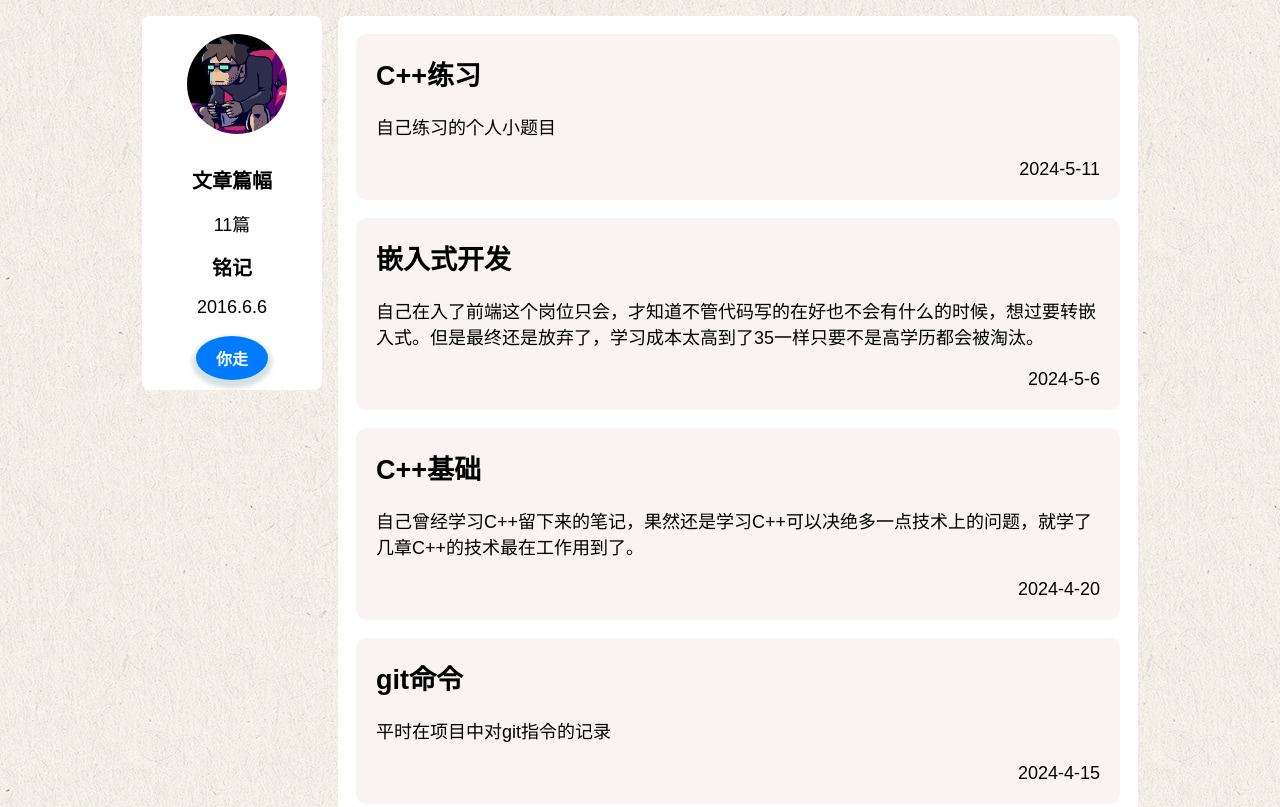
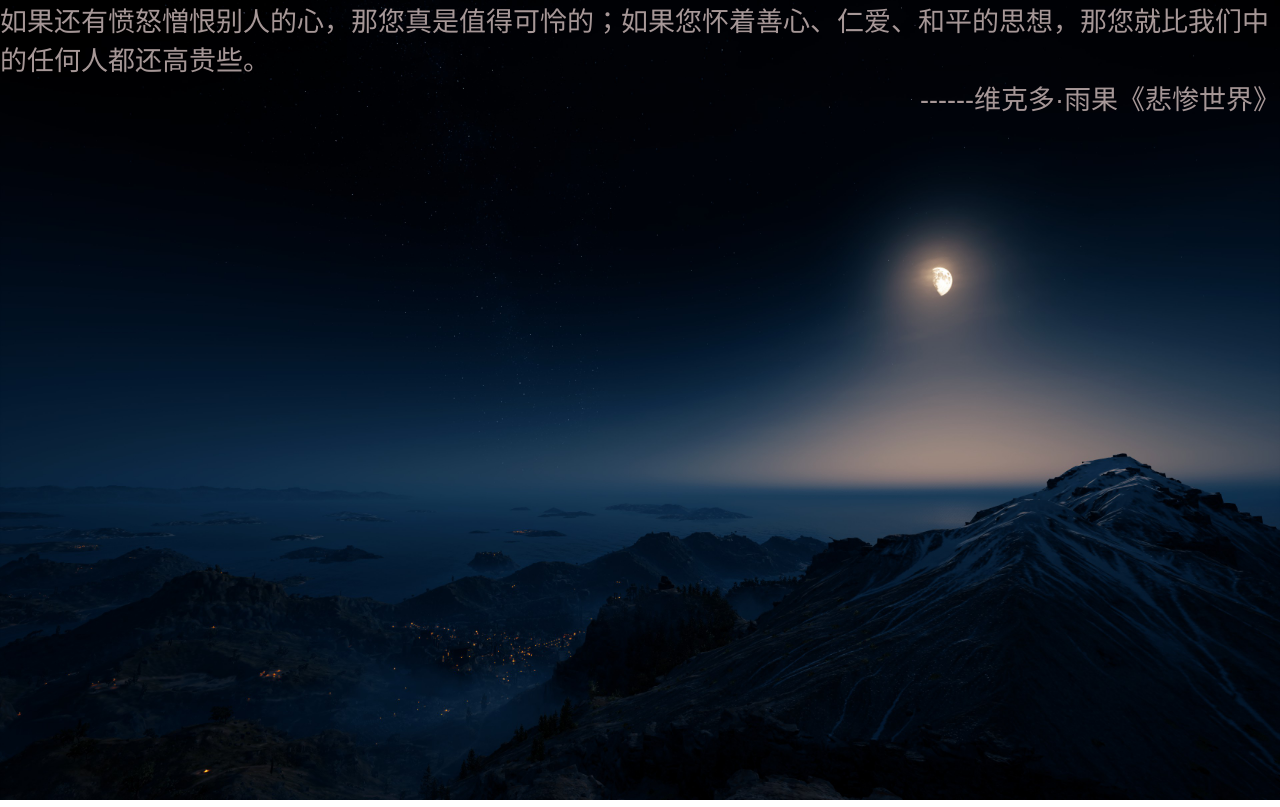
Before and after one commit to lovecatstomato/Boke, a website built with Vite: page yemian/zhuye.html in a window 1280 px wide. Shown: the top 807 px of the page. Built offline with nearby package versions, Linux system fonts and the light colour scheme.

Commit message:
卡屏修改

```diff
--- a/yemian/zhuycounter.js
+++ b/yemian/zhuycounter.js
@@ -17,7 +17,7 @@ export function duqvmdwenjian() {
 
 let allData = []; // 存储所有文章数据
 let currentPage = 1; // 当前页码
-const jiazaigeshu = 5
+const jiazaigeshu = 50
 
 // 读取json文件内容名称
 export function duqvmdname() {
@@ -66,12 +66,12 @@ export function chuchijiaz() {
         listItem.appendChild(listDate);// 日期
     });
 
-    // 显示或隐藏“加载更多”按钮
-    if (end < allData.length) {
-        document.getElementById('loadMore').style.display = 'block';
-    } else {
-        document.getElementById('loadMore').style.display = 'none';
-    }
+    // // 显示或隐藏“加载更多”按钮
+    // if (end < allData.length) {
+    //     document.getElementById('loadMore').style.display = 'block';
+    // } else {
+    //     document.getElementById('loadMore').style.display = 'none';
+    // }
 
     currentPage++; // 更新当前页码
 }
--- a/yemian/zhuye.css
+++ b/yemian/zhuye.css
@@ -6,12 +6,6 @@
 #add {
     display: flex;
     justify-content: center;
-    position: relative;
-    z-index: 1;
-    background: white;
-    /* padding-top: 100px; */
-    font-size: 18px;
-    background: url(../img/beijing2.jpg);
 }
 
 /* 头像 */
@@ -46,9 +40,11 @@
 /* 主体背景 */
 body {
     font-family: Arial, sans-serif;
-    height: 200vh;
+    /* height: 200vh; */
+    font-size: 18px;
+    background: url(../img/beijing2.jpg);
     /* 确保页面足够长以进行滚动 */
-    overflow-x: hidden;
+    /* overflow-x: hidden; */
     /* 禁止水平滚动 */
 }
 
@@ -148,7 +144,6 @@ body {
     cursor: pointer;
     transition: background-color 0.3s, transform 0.3s;
     box-shadow: 0 4px 4px 4px #d6e0e2;
-
 }
 
 .playPauseButton:hover {
@@ -158,25 +153,6 @@ body {
 
 .playPauseButton:focus {
     outline: none;
-}
-
-/* 主题背景 */
-.zhuhti_beijing {
-    position: fixed;
-    top: 0;
-    left: 0;
-    width: 100%;
-    height: 100vh;
-    background-image: url('/img/zhuti.jpg');
-    background-size: cover;
-    background-position: center;
-    /* z-index: 10; */
-    transition: opacity 0.5s ease, transform 0.5s ease;
-}
-
-.fade-out {
-    opacity: 0;
-    transform: scale(1.1);
 }
 
 /* 媒体查询，当视口宽度小于600px时应用 */
@@ -192,3 +168,32 @@ body {
         display: none;
     }
 }
+
+.zhuping_kuangjia{
+    width: 100%;
+    height: 100vh;
+    scroll-snap-type: y mandatory; /* 设置为垂直方向 */
+    overflow-x: hidden; /* 禁止水平滚动 */
+    overflow-y: scroll; /* 允许垂直滚动 */
+}
+
+.zhuping_kuangjia div{
+    scroll-snap-align: start;
+}
+
+/* 卡屏屏幕 */
+.container {
+    width: 100%;
+    height: 100vh;
+    background-image: url('/img/zhuti.jpg');
+    background-repeat: round;
+}
+
+/* 卡屏文字标题 */
+.container_wenzhi{
+    color: #a69797;
+    font-size: 1.5em;
+    display: flex;
+    flex-wrap: wrap;
+    flex-direction: row-reverse;
+}
--- a/yemian/zhuye.html
+++ b/yemian/zhuye.html
@@ -1,18 +1,35 @@
 <!DOCTYPE html>
 <html lang="en">
+
 <head>
     <meta charset="UTF-8">
     <link rel="icon" type="image/svg+xml" href="/vite.svg" />
     <meta name="viewport" content="width=device-width, initial-scale=1.0">
     <title>My home page</title>
 </head>
+
 <body>
     <!-- <img src="/img/zhuti.jpg" class="zhuhti_beijing"> -->
     <!-- <div id="zhuhti_beijing" class="zhuhti_beijing" style="background-image: url('/img/zhuti.jpg');"></div> -->
+    <div class="zhuping_kuangjia">
+        <div class="container">
+            <div class="container_wenzhi">
+                <span class="container_wenzhi1">
+                    如果还有愤怒憎恨别人的心，那您真是值得可怜的；如果您怀着善心、仁爱、和平的思想，那您就比我们中的任何人都还高贵些。
+                </span>
+                <span class="container_wenzhi2">
+                    ------维克多·雨果《悲惨世界》
+                </span>
+            </div>
+        </div>
+        <div id="add"></div>
+    </div>
 
-    <div id="add"></div>
     <canvas id="snowCanvas"></canvas>
     <script type="module" src="./zhuye.js"></script>
     <script src="/wenzyemian/snow.js"></script>
+    <!-- 开屏主题图片 -->
+
 </body>
+
 </html>
--- a/yemian/zhuye.js
+++ b/yemian/zhuye.js
@@ -32,14 +32,16 @@ duqvmdwenjian().then(count => {
 })
 duqvmdname()
 
-gunlun();
+// gunlun();
 
 
 // 监听滚动事件，加载更多数据
 window.addEventListener('scroll', () => {
     // 不是监听高度而是数据才对
+    console.log('加载',scrollTop,clientHeight);
+
     if (youbian.scrollTop + youbian.clientHeight >= youbian.scrollHeight) {
         // document.getElementById('loadMore').style.display = 'block';
-        chuchijiaz();
+        // chuchijiaz();
     }
 });
```
